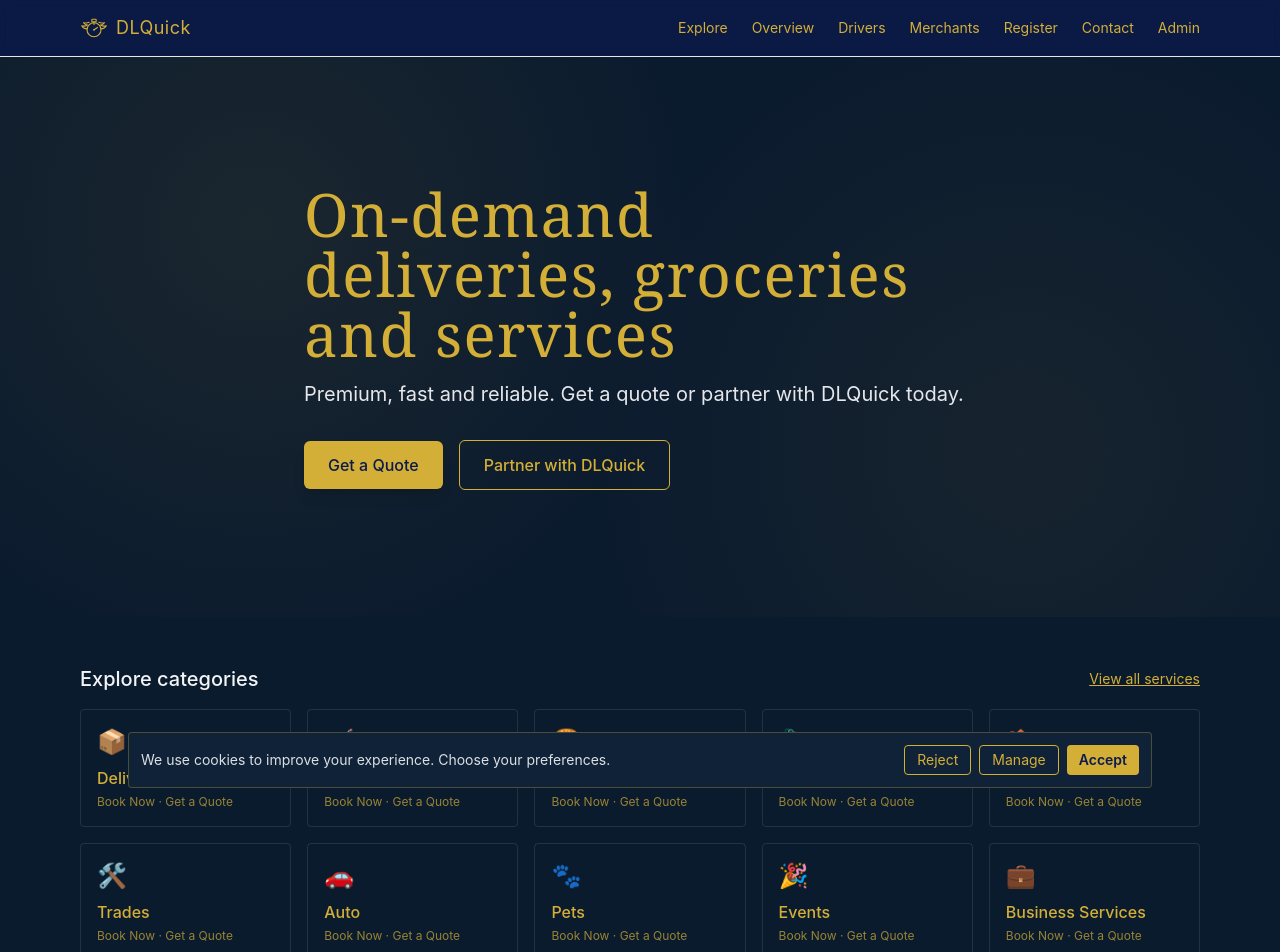
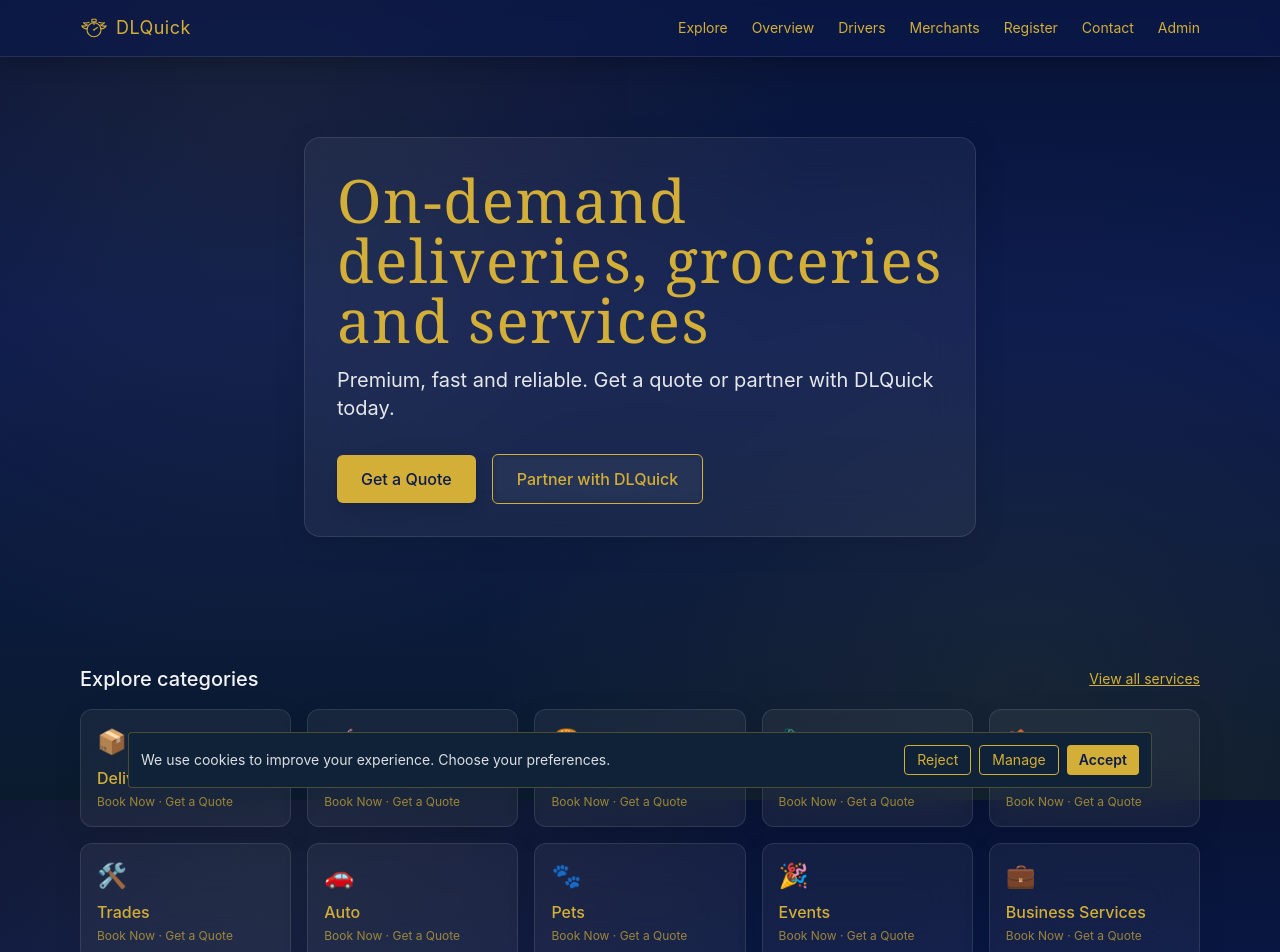
Before and after one commit to Daniel95dlq/dlquick-platform, a Next.js app: page / in a window 1280 px wide. Shown: the top 952 px of the page. Built offline with nearby package versions, Linux system fonts and the light colour scheme.

Commit message:
UI: frosted glass design pass (navbar/footer translucency, foggy bg, glass panels, home polish)

```diff
--- a/app/globals.css
+++ b/app/globals.css
@@ -4,7 +4,16 @@
 
 * { margin: 0; padding: 0; box-sizing: border-box; }
 html { color-scheme: dark; }
-body { font-family: -apple-system, BlinkMacSystemFont, sans-serif; background: #0a1a4f; }
+body {
+	font-family: -apple-system, BlinkMacSystemFont, sans-serif;
+	color: rgb(243 244 246);
+	/* Deep navy base with soft gold-tinted radial fog and a subtle grain */
+	background:
+		radial-gradient(circle at 20% 15%, rgba(212, 175, 55, 0.08), transparent 45%),
+		radial-gradient(circle at 80% 85%, rgba(212, 175, 55, 0.06), transparent 45%),
+		linear-gradient(180deg, #081335 0%, #0a1a4f 40%, #0b1b2e 100%);
+	background-attachment: fixed;
+}
 
 /* Gold links on navy */
 a { color: #D4AF37; }
--- a/app/layout.tsx
+++ b/app/layout.tsx
@@ -7,7 +7,7 @@ import CookieBanner from "../components/site/cookie-banner"
 export default function RootLayout({ children }: { children: any }) {
 	return (
 		<html lang="en" className={brandFont.className}>
-			<body className="bg-[#0b1b2e] text-gray-100">
+			<body className="bg-transparent text-gray-100">
 				<Navbar />
 				<main className="min-h-[calc(100vh-56px)]">
 					{children}
--- a/app/page.tsx
+++ b/app/page.tsx
@@ -15,14 +15,14 @@ export default function Home() {
 			<main>
 			{/* Hero with double CTA */}
 				<section className="relative min-h-[70vh] flex items-center">
-				<div className="absolute inset-0 bg-[radial-gradient(circle_at_20%_30%,rgba(212,175,55,0.08),transparent_40%),radial-gradient(circle_at_80%_70%,rgba(212,175,55,0.06),transparent_40%)]" />
+					<div className="absolute inset-0 pointer-events-none" />
 					<div className="relative mx-auto max-w-6xl px-4 py-20 grid gap-8">
-					<div className="max-w-2xl">
+						<div className="max-w-2xl rounded-2xl border border-white/10 bg-white/5 backdrop-blur-md supports-[backdrop-filter]:bg-white/7 supports-[backdrop-filter]:backdrop-blur-xl p-8 shadow-[0_8px_30px_rgba(0,0,0,0.12)]">
 						<h1 className="text-4xl md:text-6xl font-serif tracking-wide text-dlq-gold mb-4">On‑demand deliveries, groceries and services</h1>
 							<p className="text-lg md:text-xl text-gray-200 mb-8">Premium, fast and reliable. Get a quote or partner with DLQuick today.</p>
 						<div className="flex items-center gap-4">
 							<a href="/services" className="inline-flex items-center justify-center bg-dlq-gold text-[#0a1a4f] hover:bg-dlq-gold-600 rounded-md px-6 py-3 font-medium shadow-lg">Get a Quote</a>
-							<a href="/partners" className="inline-flex items-center justify-center border border-dlq-gold text-dlq-gold hover:bg-dlq-gold/10 rounded-md px-6 py-3 font-medium">Partner with DLQuick</a>
+								<a href="/partners" className="inline-flex items-center justify-center border border-dlq-gold text-dlq-gold hover:bg-dlq-gold/10 rounded-md px-6 py-3 font-medium backdrop-blur-sm">Partner with DLQuick</a>
 						</div>
 					</div>
 				</div>
@@ -37,7 +37,11 @@ export default function Home() {
 					</div>
 						<div className="grid grid-cols-2 sm:grid-cols-3 md:grid-cols-5 gap-4">
 						{categories.map((c) => (
-							<a key={c.name} href={c.href} className="group border border-white/10 rounded p-4 hover:bg-white/5 transition">
+								<a
+									key={c.name}
+									href={c.href}
+									className="group rounded-xl border border-white/10 bg-white/5 backdrop-blur-md supports-[backdrop-filter]:bg-white/7 supports-[backdrop-filter]:backdrop-blur-xl p-4 transition shadow-[0_8px_30px_rgba(0,0,0,0.08)] hover:shadow-[0_12px_40px_rgba(0,0,0,0.16)]"
+								>
 									<div className="text-2xl mb-2" aria-hidden>{c.icon}</div>
 									<div className="font-medium">{c.name}</div>
 									<div className="text-xs opacity-70 mt-1 group-hover:opacity-90">Book Now · Get a Quote</div>
--- a/components/site/footer.tsx
+++ b/components/site/footer.tsx
@@ -1,6 +1,6 @@
 export default function Footer() {
   return (
-    <footer className="border-t bg-dlq-navy mt-16 text-dlq-gold">
+    <footer className="border-t border-white/10 bg-dlq-navy/70 backdrop-blur supports-[backdrop-filter]:bg-dlq-navy/60 mt-16 text-dlq-gold">
       <div className="mx-auto max-w-6xl px-4 py-8 text-sm flex flex-col md:flex-row items-center justify-between gap-4">
         <a href="/" className="flex items-center gap-2">
           <img src="/logo.svg" alt="DLQuick" className="w-6 h-6" />
--- a/components/site/navbar.tsx
+++ b/components/site/navbar.tsx
@@ -2,7 +2,7 @@ import BrandLogo from "./brand-logo"
 
 export default function Navbar() {
   return (
-    <header className="sticky top-0 z-50 border-b bg-dlq-navy/80 backdrop-blur supports-[backdrop-filter]:bg-dlq-navy/70 text-dlq-gold">
+  <header className="sticky top-0 z-50 border-b border-white/10 bg-dlq-navy/70 backdrop-blur supports-[backdrop-filter]:bg-dlq-navy/60 text-dlq-gold shadow-[0_6px_20px_rgba(0,0,0,0.2)]">
       <div className="mx-auto max-w-6xl px-4 h-14 flex items-center justify-between">
         <a href="/" className="flex items-center gap-2 group">
           <BrandLogo className="w-7 h-7" fill="#D4AF37" />
--- /dev/null
+++ b/components/ui/glass-panel.tsx
@@ -0,0 +1,20 @@
+import React from "react"
+import { cn } from "../../lib/utils"
+
+type Props = React.HTMLAttributes<HTMLDivElement>
+
+// A lightweight frosted glass panel: translucent, blurred, subtle border & shadow.
+export default function GlassPanel({ className, children, ...rest }: Props) {
+  return (
+    <div
+      className={cn(
+        "rounded-xl border border-white/10 bg-white/5 backdrop-blur-md shadow-[0_8px_30px_rgba(0,0,0,0.12)]",
+        "supports-[backdrop-filter]:bg-white/7 supports-[backdrop-filter]:backdrop-blur-xl",
+        className
+      )}
+      {...rest}
+    >
+      {children}
+    </div>
+  )
+}
```
Lines whose indentation alone changed are shown as unchanged.
